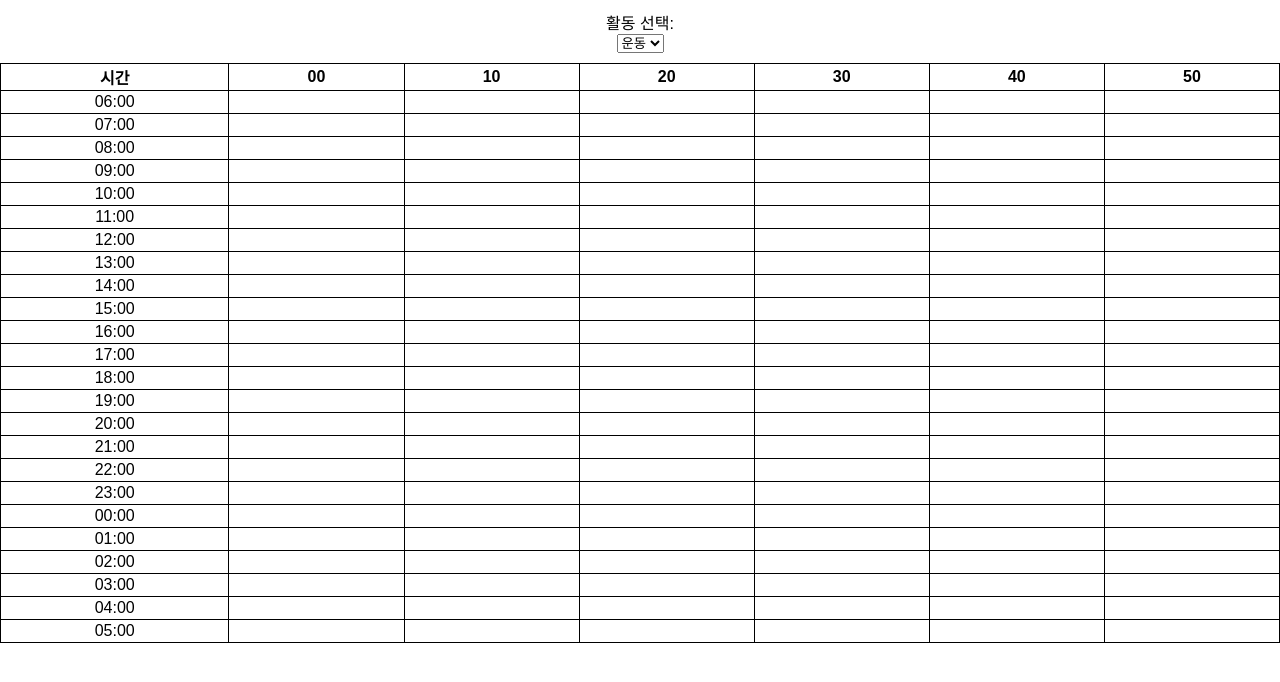
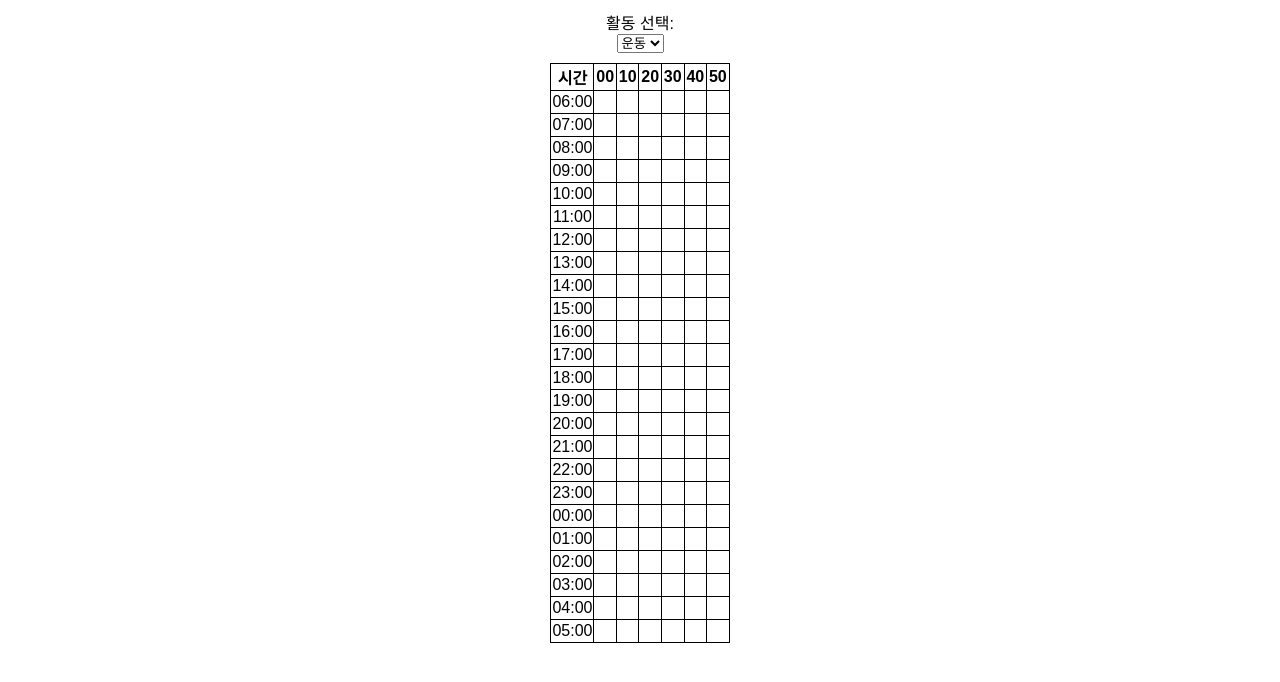
Before and after one commit to ehh-song/Notion-template, a plain HTML site: page index.html in a window 1280 px wide. Drawn offline with Linux system fonts and the light colour scheme.

Commit message:
index.html

```diff
--- a/index.html
+++ b/index.html
@@ -19,7 +19,7 @@
         table {
             border-collapse: collapse;
             margin-top: 10px;
-            width: 100%;
+            width: 14%;
         }
         th, td {
             border: 1px solid black;
```
